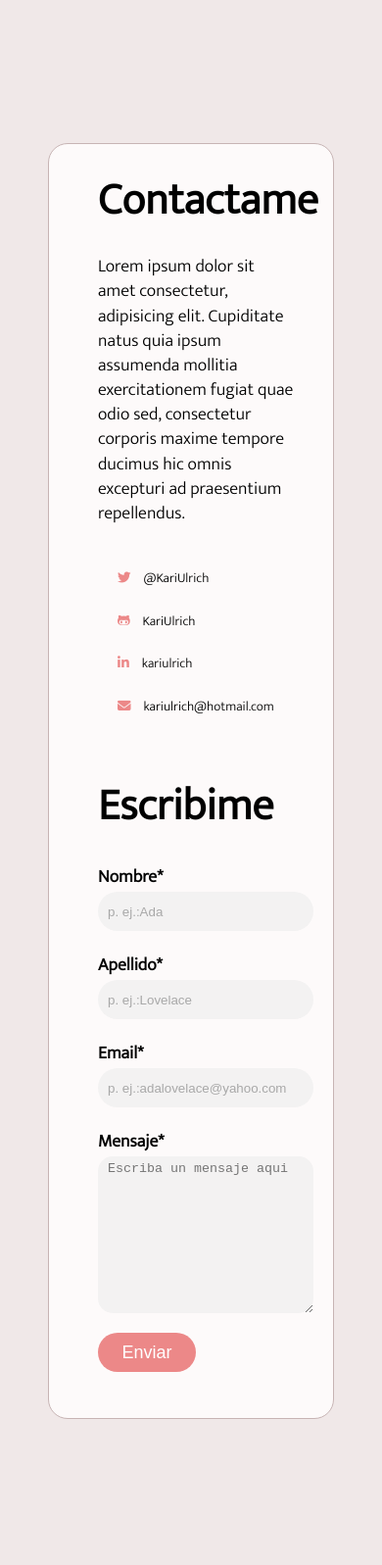
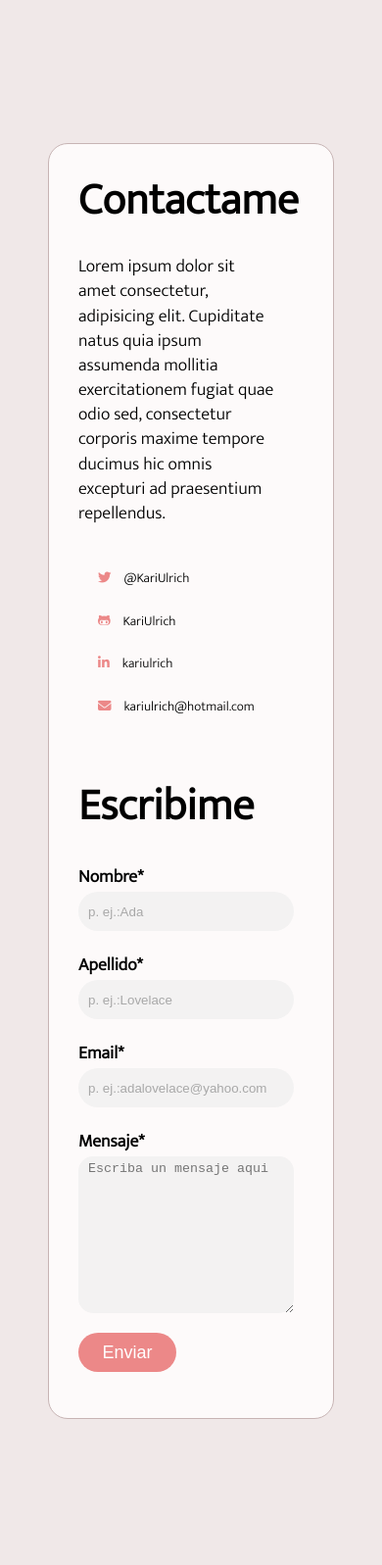
Before and after one commit to KariUlrich/Portfolio, a plain HTML site: page index.html in a window 390 px wide. Shown: the part 6046-7643 px from the top of the page at 98% size. Drawn offline with Linux system fonts and the light colour scheme; a web font is replaced by a local one.

Commit message:
ultimos retoques responsive

```diff
--- a/styles.css
+++ b/styles.css
@@ -697,6 +697,12 @@ textarea:focus {
     width: 320px;
     height: 1250px;
   }
+  .contactame {
+    margin: 0 30px;
+  }
+  .escribime {
+    margin: 0 30px;
+  }
   .contactame p {
     width: 250px;
   }
```
